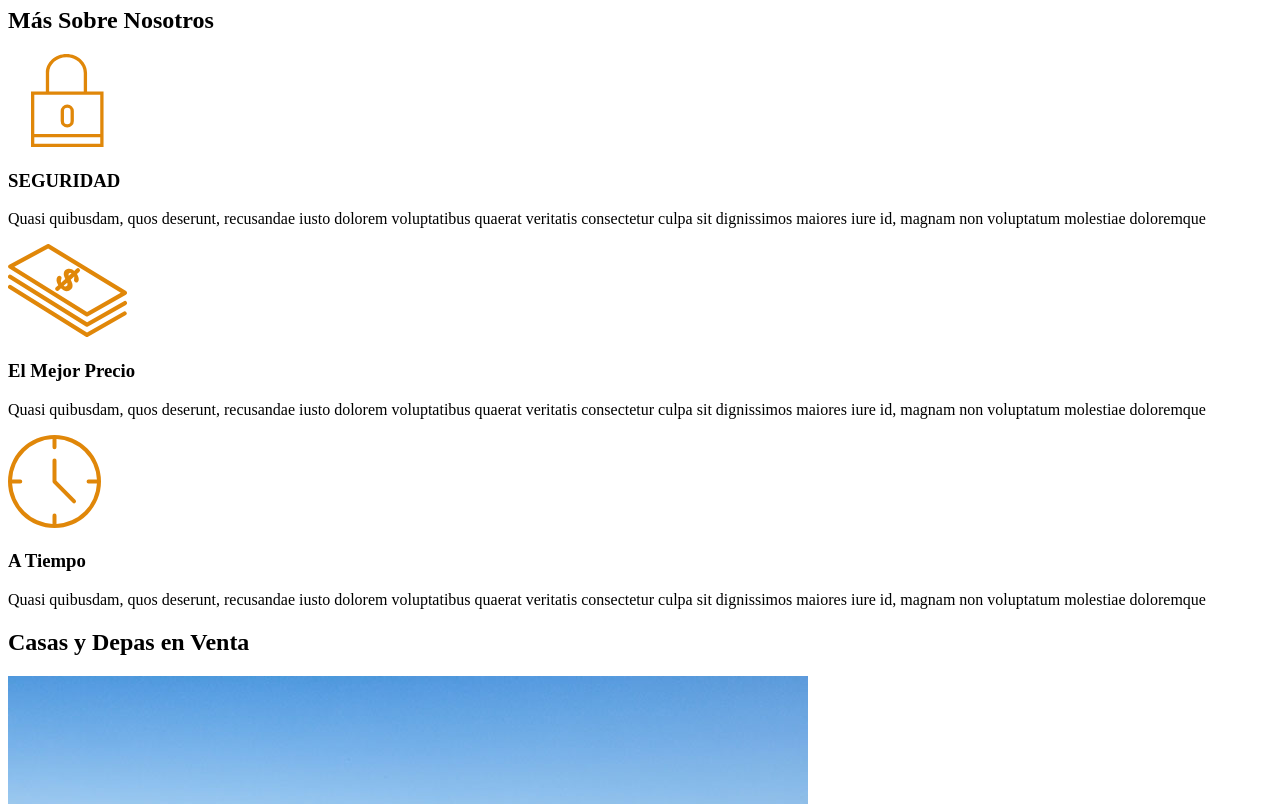
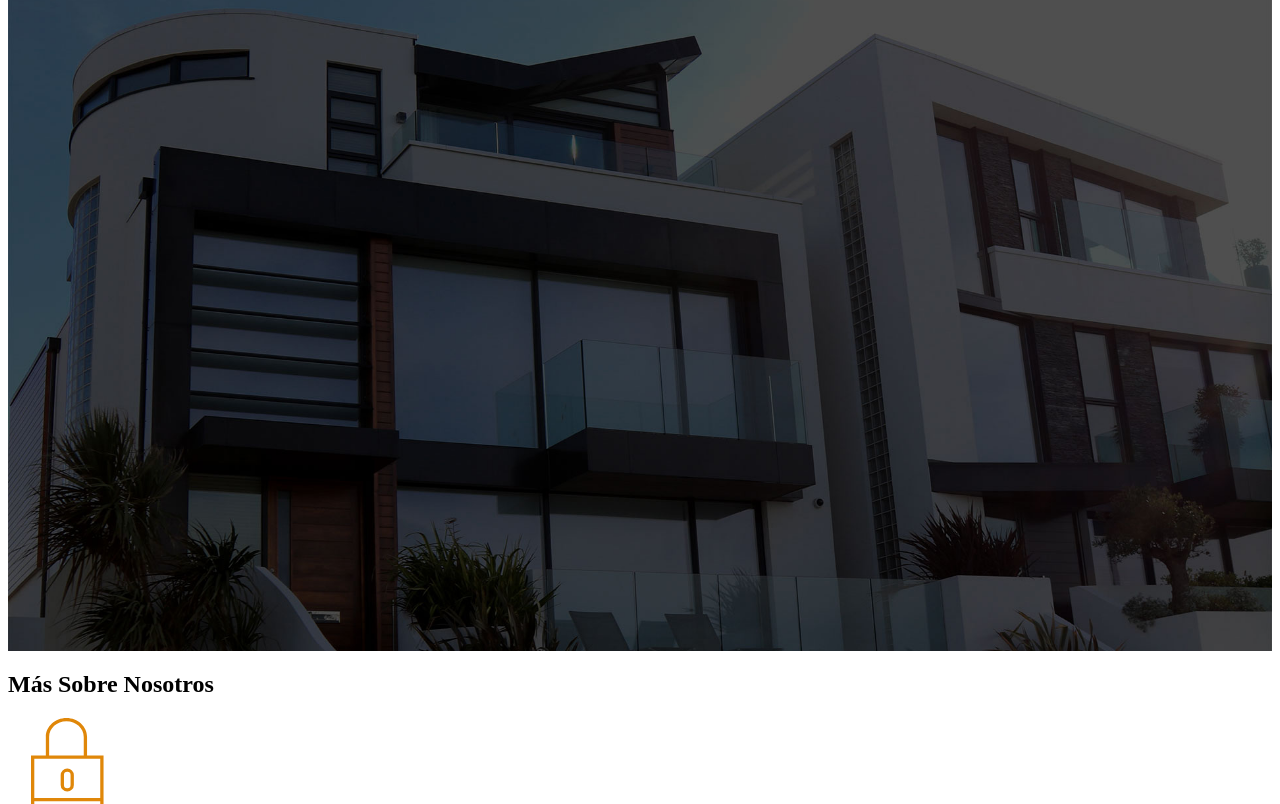
Before and after one commit to JorgeRodz/bienes-raices, a plain HTML site: page index.html in a window 1280 px wide. Shown: the part 157-961 px from the top of the page. Drawn offline with Linux system fonts and the light colour scheme.

Commit message:
Empezamos a agregarle estilos a index.html

```diff
--- /dev/null
+++ b/css/estilos.css
@@ -0,0 +1,10 @@
+
+
+/*------------------------------------------Header----------------------------------------------------*/
+.site-header.inicio {
+    background-image: url(../img/header.jpg);
+    background-position: center center;
+    background-size: cover;
+    height: 100vh;
+    min-height: 600px;
+}
--- a/index.html
+++ b/index.html
@@ -5,10 +5,11 @@
     <meta name="viewport" content="width=device-width, initial-scale=1.0"> <!--Para que se visualiza el texto correctamente en dispositivos moviles-->
     <meta http-equiv="X-UA-Compatible" content="ie=edge"> <!--Para agregar compatibilidad con internet explorer-->
     <title>Bienes raices</title> <!--Titulo del documento-->
+    <link rel="stylesheet" href="css/estilos.css">
 </head>
 <body>
 
-    <header>
+    <header class="site-header inicio">
         <a href="/">
             <img src="img/logo.svg" alt="Logotipo de Bienes raices">
         </a>
```
